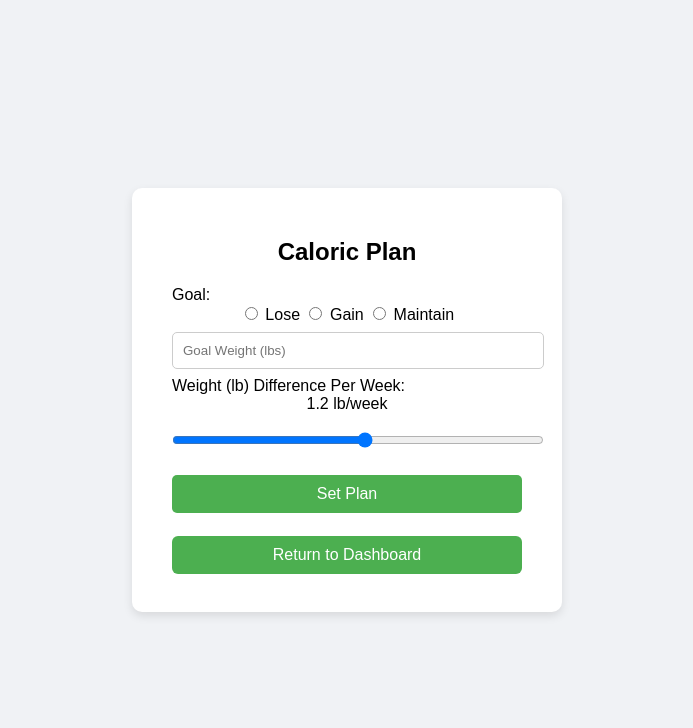
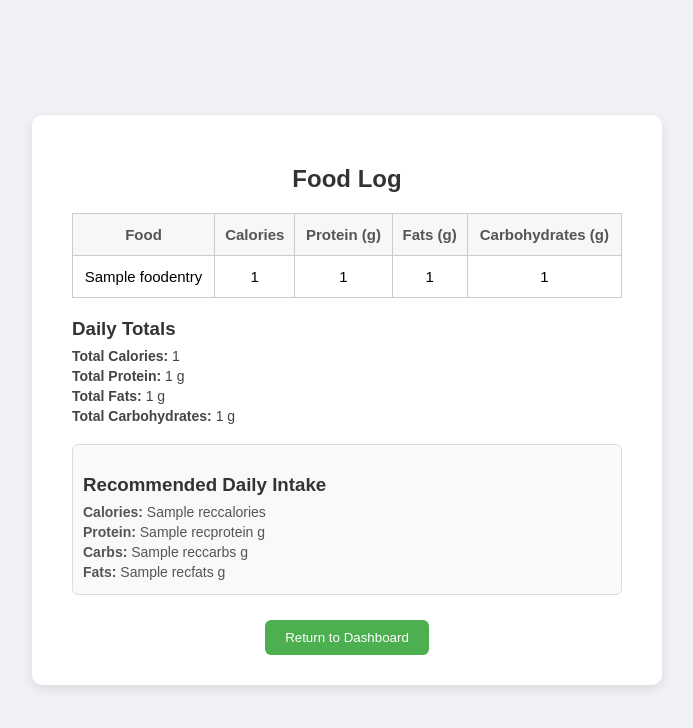
Before and after one commit to manasmaddi/CS2300-Project, a Flask app: template templates/caloricPlan.html in a window 1280 px wide. Shown: the top 728 px of the page, without its empty margins (293-986 px from the left). Run offline with Flask 3, Linux system fonts and the light colour scheme; tables that the repository leaves empty hold one stand-in row (values such as "Sample post"); the template is opened without the code that fills it: values that come from a table or form of the project are taken from there, most other values are stand-ins (such as "Sample title", 1, 10 or a date in 2020); parts of the project's set-up code (start-up, migrations or seed data) failed here and were passed over; some libraries are stand-ins or nearby versions.

Commit message:
Update caloricPlan.html

```diff
--- a/templates/caloricPlan.html
+++ b/templates/caloricPlan.html
@@ -2,7 +2,7 @@
 <html lang="en">
 <head>
     <meta charset="UTF-8">
-    <title>Caloric Plan</title>
+    <title>Food Log</title>
     <style>
         body {
             font-family: Arial, sans-serif;
@@ -17,96 +17,115 @@
             background-color: white;
             padding: 30px 40px;
             border-radius: 10px;
-            box-shadow: 0px 4px 10px rgba(0, 0, 0, 0.1);
-            width: 350px;
+            box-shadow: 0 4px 12px rgba(0, 0, 0, 0.1);
+            width: 550px;
             text-align: center;
         }
         h2 {
             margin-bottom: 20px;
-            color: #000000;
+            color: #333;
         }
-        label {
-            font-size: 16px;
-            color: #000000;
-            text-align: left;
-            display: block;
-        }
-        input[type="text"],
-        input[type="float"],
-        input[type="range"],
-        button {
+        table {
             width: 100%;
-            padding: 10px;
-            margin: 8px 0;
-            border-radius: 5px;
-            border: 1px solid #ccc;
-        }
-        button {
-            background-color: #4CAF50;
-            color: white;
-            font-size: 16px;
-            cursor: pointer;
-            border: none;
-        }
-        button:hover {
-            background-color: #45a049;
-        }
-        .metrics {
-            background-color: #e7f7e7;
-            border: 1px solid #b0e1b0;
-            border-radius: 5px;
-            padding: 10px;
+            border-collapse: collapse;
             margin-top: 15px;
         }
-        .dashboard-btn {
+        th, td {
+            padding: 12px 8px;
+            border: 1px solid #ccc;
+            text-align: center;
+            font-size: 15px;
+        }
+        th {
+            background-color: #f7f7f7;
+            color: #555;
+        }
+        .summary {
+            margin-top: 20px;
+            text-align: left;
+        }
+        .summary h3 {
+            color: #333;
+            margin-bottom: 8px;
+        }
+        .summary p {
+            margin: 4px 0;
+            font-size: 14px;
+            color: #444;
+        }
+        .recommended {
+            margin-top: 20px;
+            text-align: left;
+            background-color: #f9f9f9;
+            padding: 10px;
+            border-radius: 6px;
+            border: 1px solid #ddd;
+        }
+        .recommended h3 {
+            color: #333;
+            margin-bottom: 8px;
+        }
+        .recommended p {
+            margin: 4px 0;
+            font-size: 14px;
+            color: #555;
+        }
+        .back-btn {
+            margin-top: 25px;
+            padding: 10px 20px;
             background-color: #4CAF50;
-            margin-top: 15px;
-            width: 100%;
-            padding: 10px;
             color: white;
             border: none;
             border-radius: 6px;
-            font-size: 16px;
             cursor: pointer;
         }
-        .dashboard-btn:hover {
-            background-color: #388e3c;
+        .back-btn:hover {
+            background-color: #45a049;
         }
     </style>
 </head>
 <body>
     <div class="container">
-        <h2>Caloric Plan</h2>
+        <h2>Food Log</h2>
+        <table>
+            <tr>
+                <th>Food</th>
+                <th>Calories</th>
+                <th>Protein (g)</th>
+                <th>Fats (g)</th>
+                <th>Carbohydrates (g)</th>
+            </tr>
+            {% for item in food_entries %}
+            <tr>
+                <td>{{ item.foodname }}</td>
+                <td>{{ item.calories }}</td>
+                <td>{{ item.proteins }}</td>
+                <td>{{ item.fats }}</td>
+                <td>{{ item.carbs }}</td>
+            </tr>
+            {% endfor %}
+        </table>
 
-        {% if success %}
-            <div class="metrics">
-                <p><strong>✅ Your Recommended Daily Plan:</strong></p>
-                <p>Calories: {{ recommended }} kcal</p>
-                <p>Carbs: {{ carbs }} g</p>
-                <p>Protein: {{ protein }} g</p>
-                <p>Fats: {{ fats }} g</p>
-            </div>
+        <div class="summary">
+            <h3>Daily Totals</h3>
+            <p><strong>Total Calories:</strong> {{ totals.total_calories or 0 }}</p>
+            <p><strong>Total Protein:</strong> {{ totals.total_proteins or 0 }} g</p>
+            <p><strong>Total Fats:</strong> {{ totals.total_fats or 0 }} g</p>
+            <p><strong>Total Carbohydrates:</strong> {{ totals.total_carbs or 0 }} g</p>
+        </div>
+
+        {% if recommended %}
+        <div class="recommended">
+            <h3>Recommended Daily Intake</h3>
+            <p><strong>Calories:</strong> {{ recommended.reccalories }}</p>
+            <p><strong>Protein:</strong> {{ recommended.recprotein }} g</p>
+            <p><strong>Carbs:</strong> {{ recommended.reccarbs }} g</p>
+            <p><strong>Fats:</strong> {{ recommended.recfats }} g</p>
+        </div>
         {% endif %}
 
-        <form method="POST">
-            <label>Goal:</label>
-            <div>
-                <input type="radio" name="goal" value="Lose"> Lose
-                <input type="radio" name="goal" value="Gain"> Gain
-                <input type="radio" name="goal" value="Maintain"> Maintain
-            </div>
-
-            <input type="float" name="goal_weight" placeholder="Goal Weight (lbs)" required>
-
-            <label for="weekly_diff">Weight (lb) Difference Per Week:</label>
-            <span id="rangeValue">1.2</span> lb/week
-            <input type="range" id="weekly_diff" name="weekly_diff" min="0" max="2.5" step="0.1" required oninput="rangeValue.innerText = this.value">
-
-            <button type="submit">Set Plan</button>
-        </form>
-
         <a href="{{ url_for('dashboard') }}">
-            <button class="dashboard-btn">Return to Dashboard</button>
+            <button class="back-btn">Return to Dashboard</button>
         </a>
     </div>
 </body>
```
